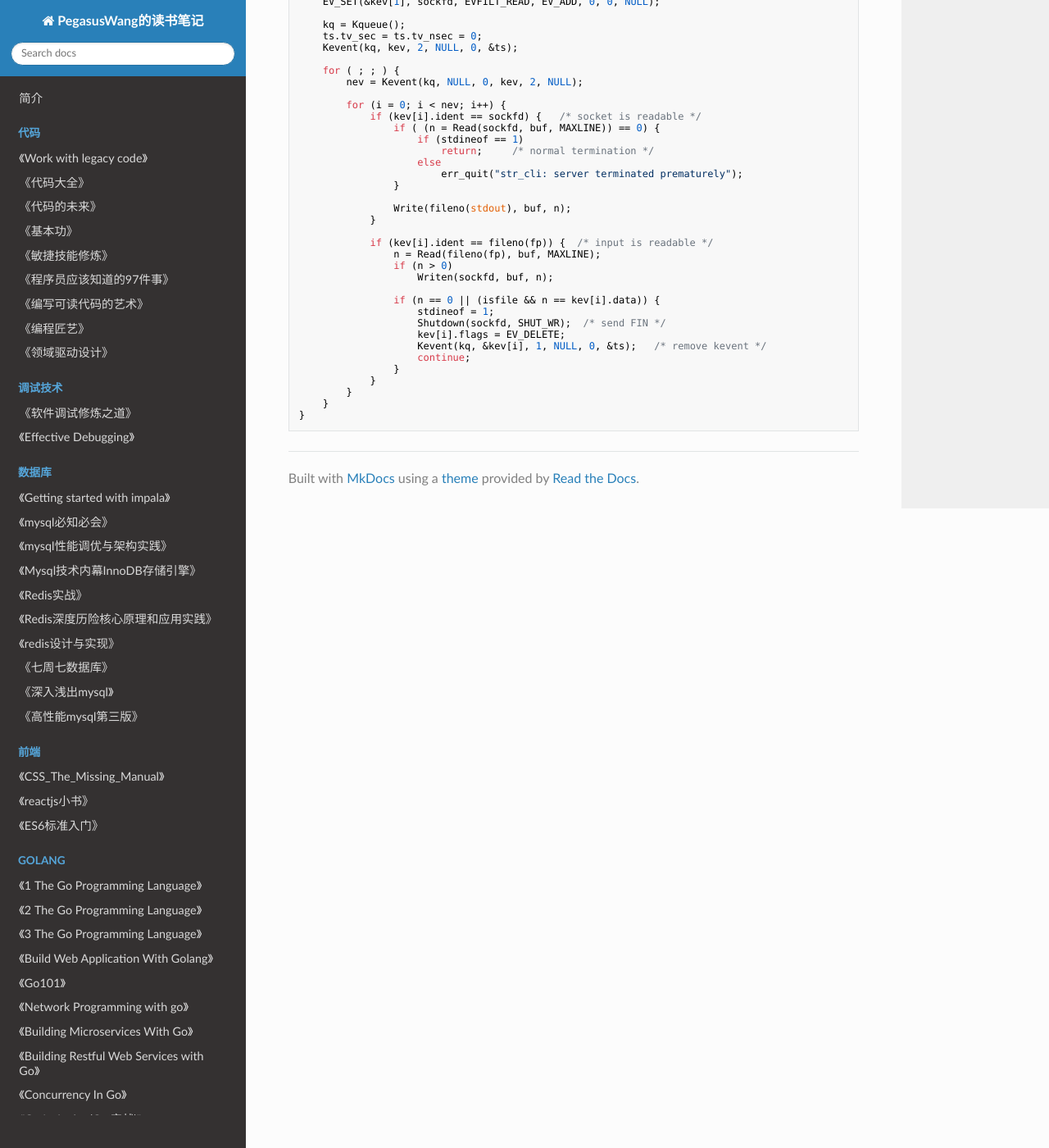
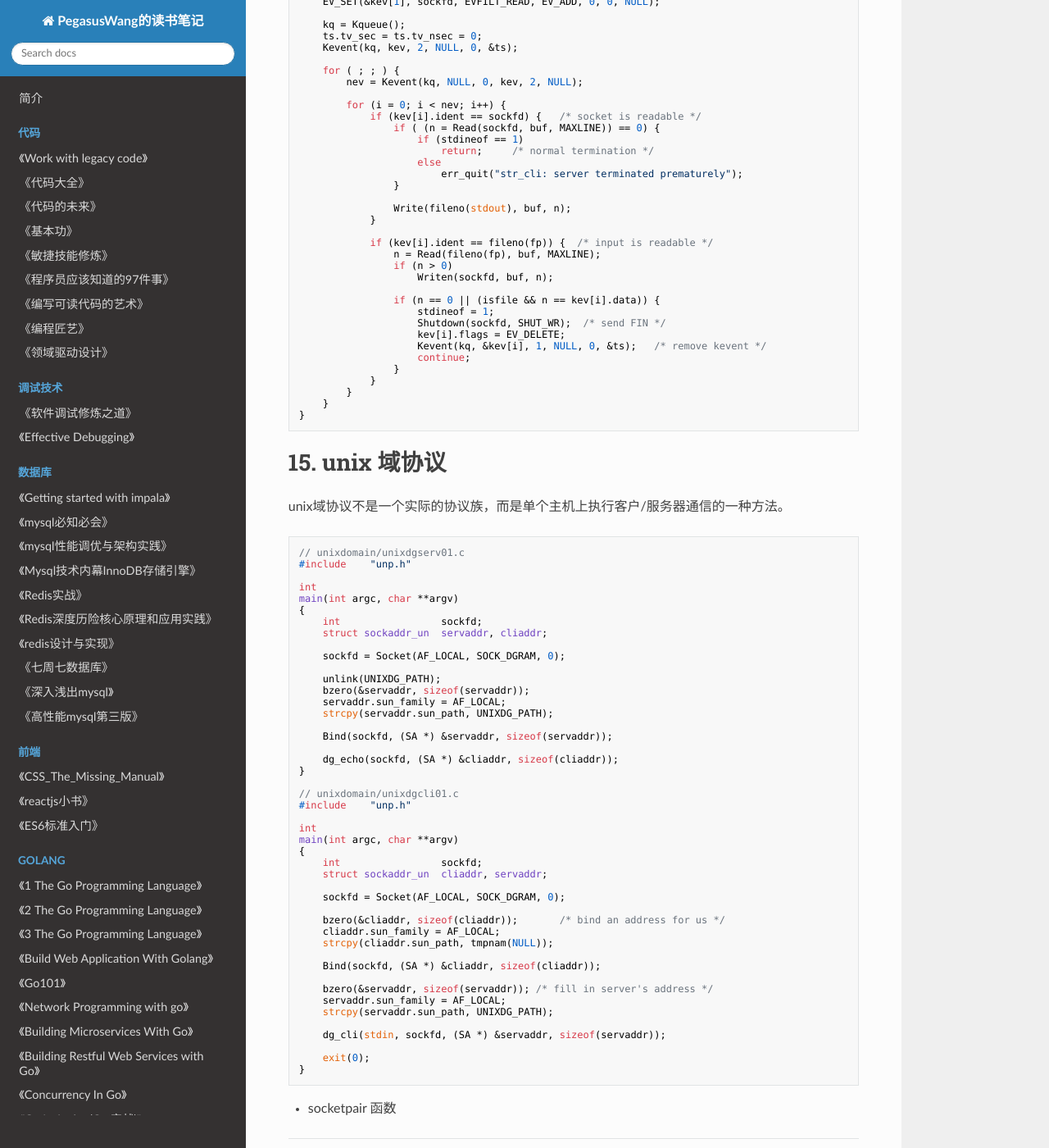
Before and after one commit to PegasusWang/booknotes, an MkDocs documentation site: the page built from docs/unix_linux/unix网络编程卷一.md, in a window 1280 px wide and 1400 px high, scrolled down 9340 px. Shown: the whole window at 82% size. Built offline with MkDocs 1.6.1, drawn with Linux system fonts in a browser that asks for light colours; nearby versions of some CDN libraries; old or Windows-style settings are respelled for this version of MkDocs.

Commit message:
unp: unix 域协议

````diff
--- a/docs/unix_linux/unix网络编程卷一.md
+++ b/docs/unix_linux/unix网络编程卷一.md
@@ -641,3 +641,59 @@ str_cli(FILE *fp, int sockfd)
 	}
 }
 ```
+
+# 15. unix 域协议
+
+unix域协议不是一个实际的协议族，而是单个主机上执行客户/服务器通信的一种方法。
+
+
+```c
+// unixdomain/unixdgserv01.c
+#include	"unp.h"
+
+int
+main(int argc, char **argv)
+{
+	int					sockfd;
+	struct sockaddr_un	servaddr, cliaddr;
+
+	sockfd = Socket(AF_LOCAL, SOCK_DGRAM, 0);
+
+	unlink(UNIXDG_PATH);
+	bzero(&servaddr, sizeof(servaddr));
+	servaddr.sun_family = AF_LOCAL;
+	strcpy(servaddr.sun_path, UNIXDG_PATH);
+
+	Bind(sockfd, (SA *) &servaddr, sizeof(servaddr));
+
+	dg_echo(sockfd, (SA *) &cliaddr, sizeof(cliaddr));
+}
+
+// unixdomain/unixdgcli01.c
+#include	"unp.h"
+
+int
+main(int argc, char **argv)
+{
+	int					sockfd;
+	struct sockaddr_un	cliaddr, servaddr;
+
+	sockfd = Socket(AF_LOCAL, SOCK_DGRAM, 0);
+
+	bzero(&cliaddr, sizeof(cliaddr));		/* bind an address for us */
+	cliaddr.sun_family = AF_LOCAL;
+	strcpy(cliaddr.sun_path, tmpnam(NULL));
+
+	Bind(sockfd, (SA *) &cliaddr, sizeof(cliaddr));
+
+	bzero(&servaddr, sizeof(servaddr));	/* fill in server's address */
+	servaddr.sun_family = AF_LOCAL;
+	strcpy(servaddr.sun_path, UNIXDG_PATH);
+
+	dg_cli(stdin, sockfd, (SA *) &servaddr, sizeof(servaddr));
+
+	exit(0);
+}
+```
+
+- socketpair 函数
````
